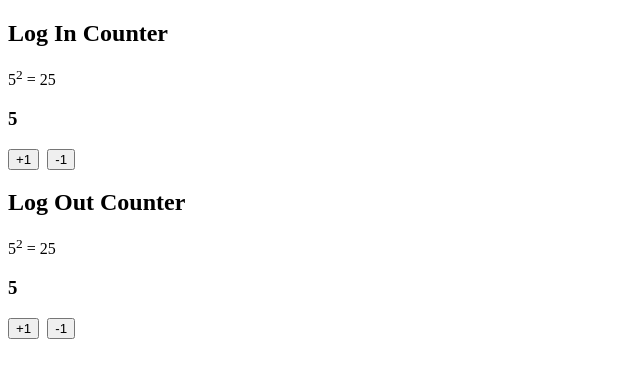
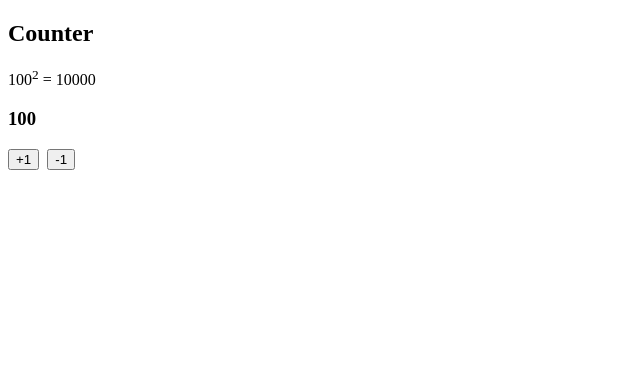
Before and after one commit to EmikoJenn/vue-my-first-real-app, a Vue app: page / in a window 1280 px wide. Shown: the top 378 px of the page, without its empty margins (0-640 px from the left). Built offline with nearby package versions, Linux system fonts and the light colour scheme.

Commit message:
JS/FRA(dev): Props

```diff
--- a/src/App.vue
+++ b/src/App.vue
@@ -1,6 +1,5 @@
 <template>
-  <Counter header="Log In" />
-  <Counter header="Log Out" />
+  <Counter header="Counter" />
 </template>
 
 <script>
--- a/src/components/Counter.vue
+++ b/src/components/Counter.vue
@@ -1,5 +1,5 @@
 <template>
-  <h2>{{ header }} Counter</h2>
+  <h2>{{ header }}</h2>
   <p>{{ count }}<sup>2</sup> = {{ squaredCount }}</p>
 
   <div>
@@ -19,10 +19,17 @@ export default {
       type: String,
       required: true,
     },
+    start: {
+      type: Number,
+      default: 100,
+      validator(val) {
+        return val >= 10;
+      },
+    },
   },
   data() {
     return {
-      count: 5,
+      count: this.start ?? 5,
     };
   },
   methods: {
```
